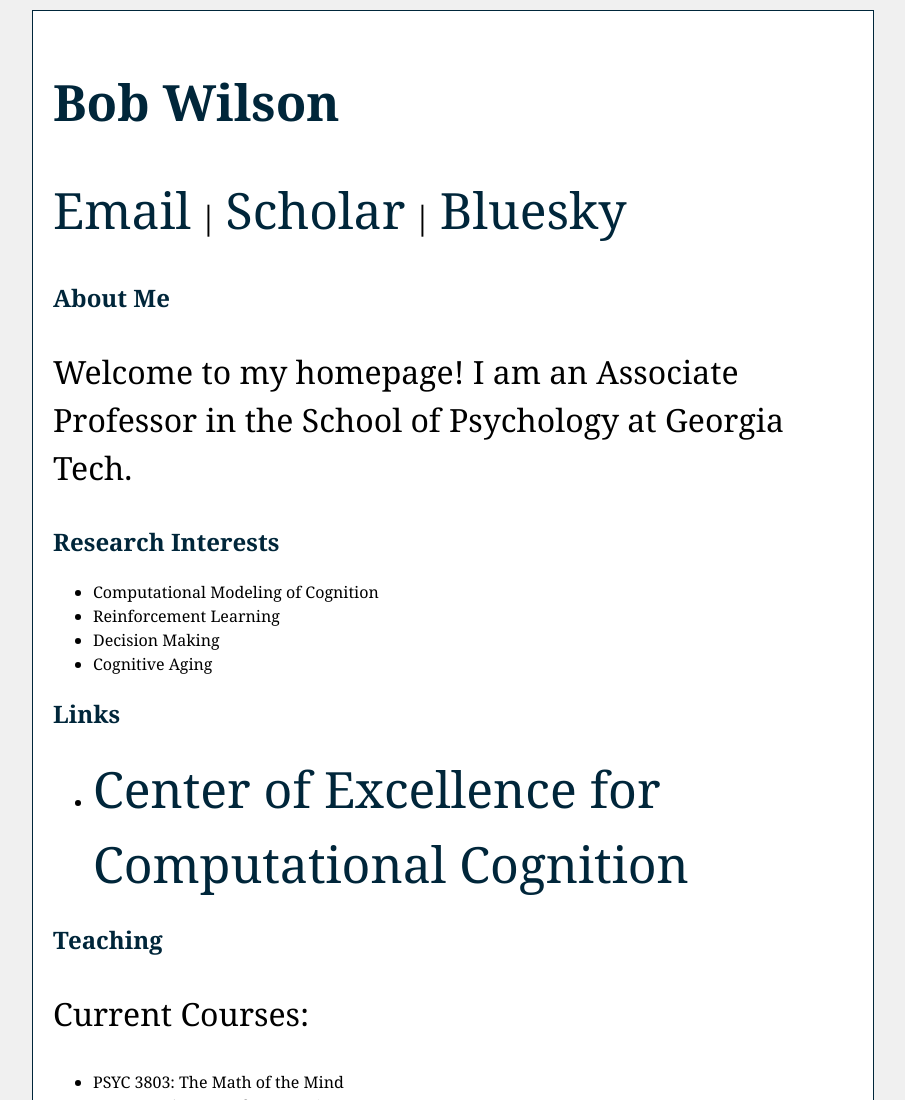
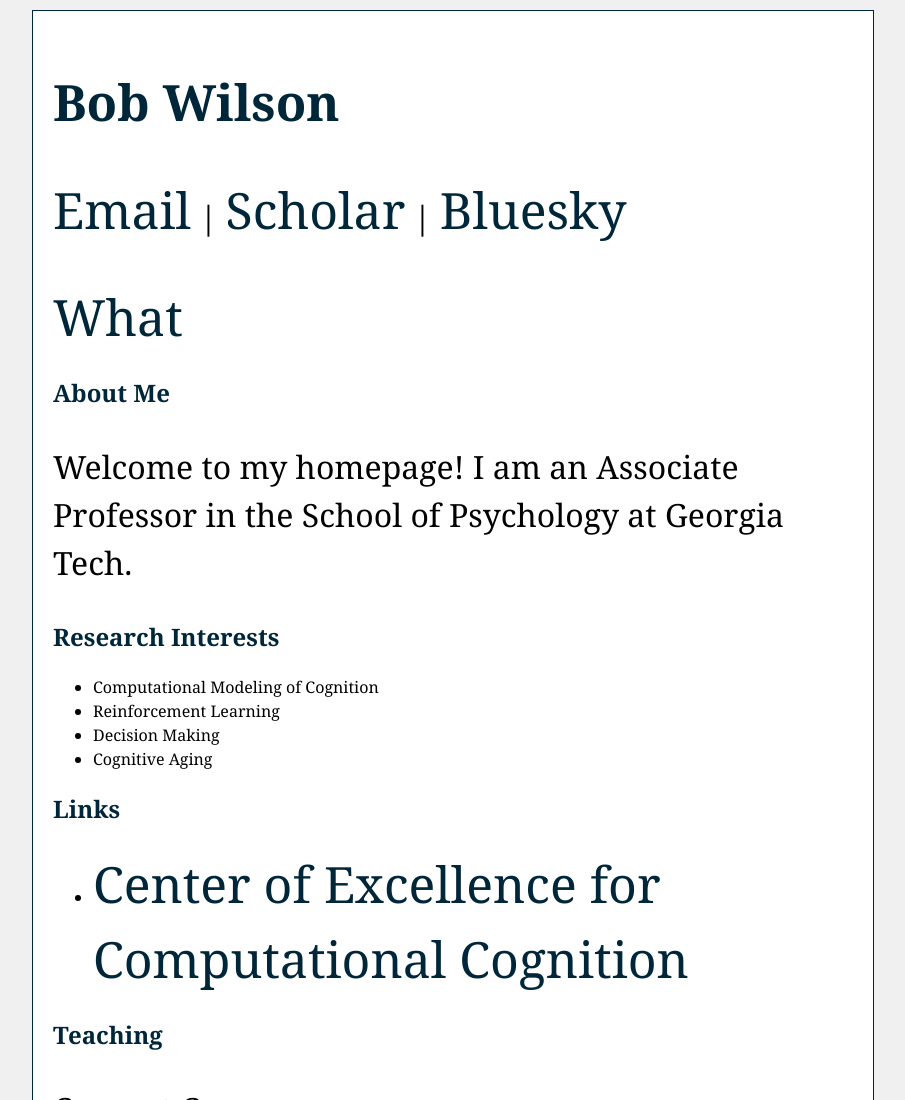
Before and after one commit to d-r-b-o-b/d-r-b-o-b.github.io, a plain HTML site: page index.html in a window 1280 px wide. Shown: the top 1100 px of the page, without its empty margins (187-1092 px from the left). Drawn offline with Linux system fonts and the light colour scheme.

Commit message:
Update index.html

```diff
--- a/index.html
+++ b/index.html
@@ -19,7 +19,7 @@
         <!-- </div> -->
 
         <!-- <hr> -->
-
+        <a href="mailto:bob.wilson@gatech.edu">What</a>
         <h2>About Me</h2>
         <p>Welcome to my homepage! I am an Associate Professor in the School of Psychology at Georgia Tech.</p>
 
```
